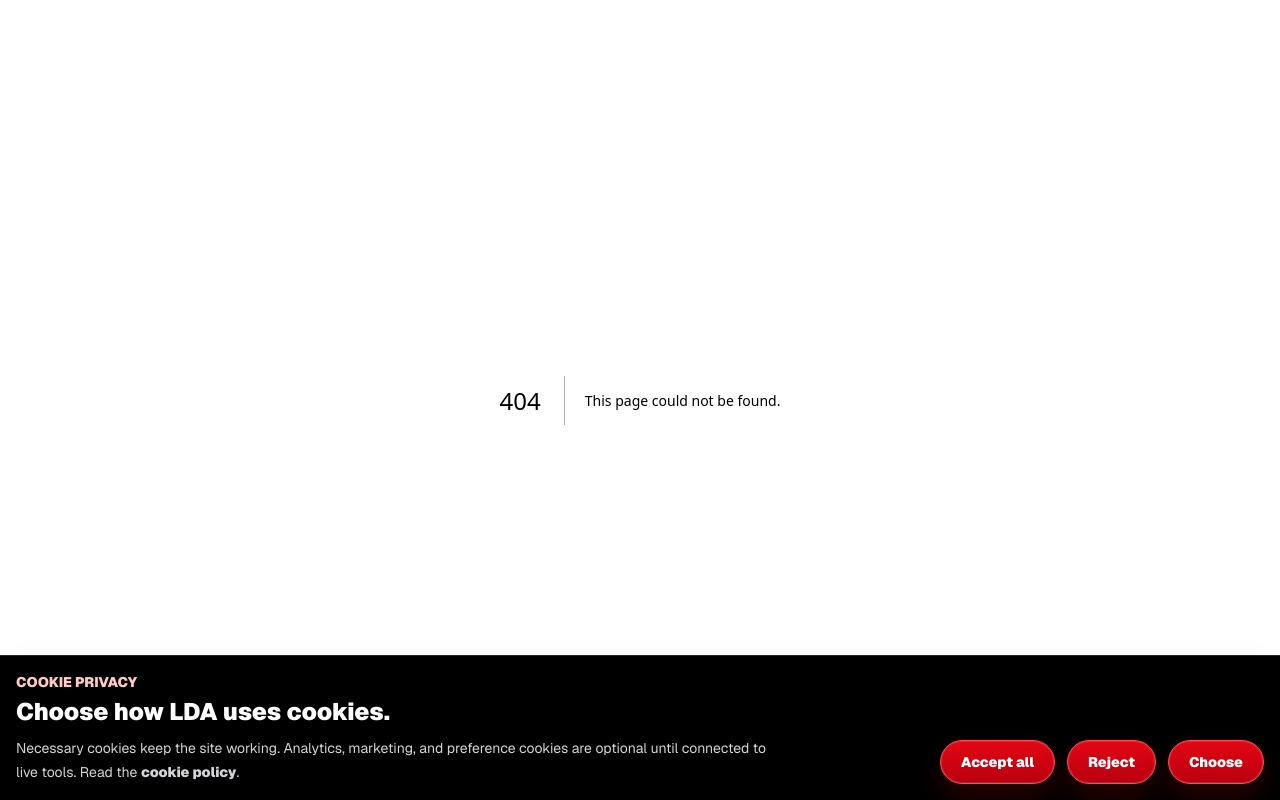
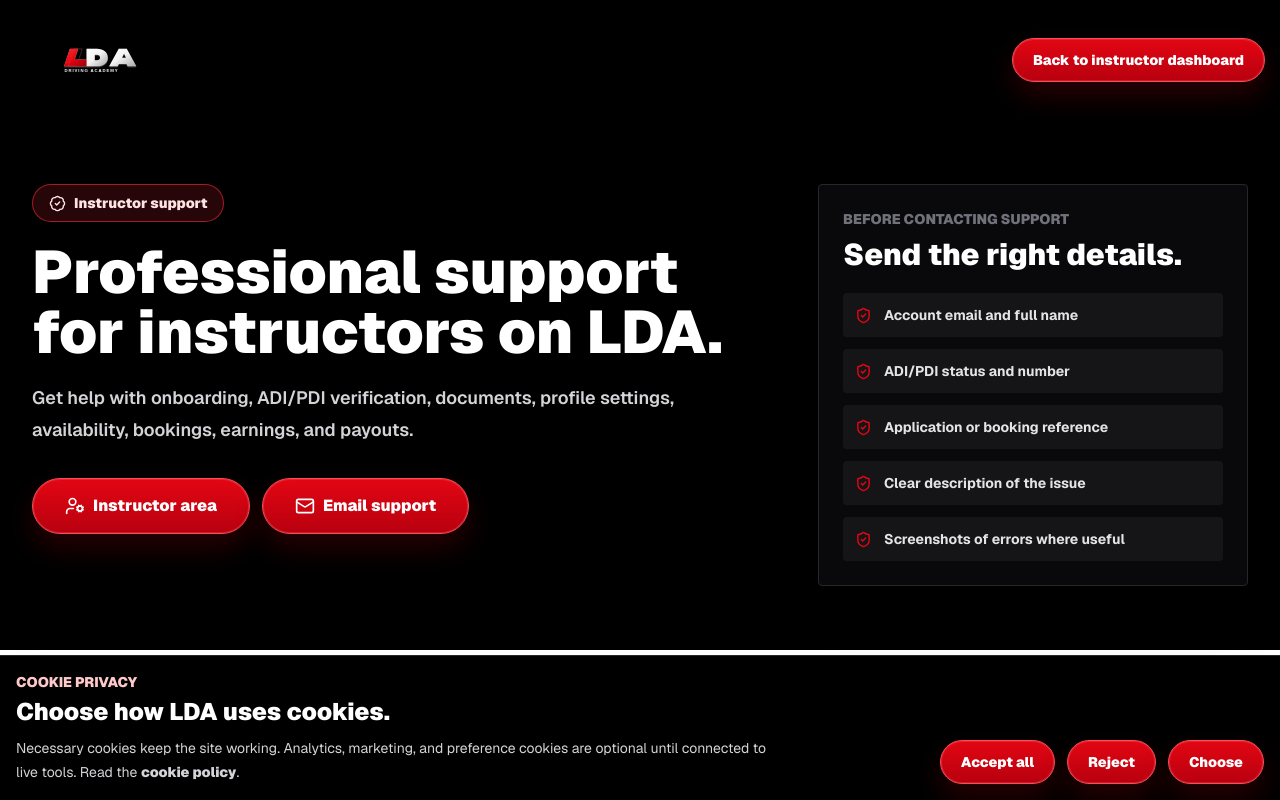
Before and after one commit to LDrivingAcademy/LDA, a Next.js app: page /support/instructor/dashboard in a window 1280 px wide. Before the commit this address had no page. Shown: the top 800 px of the page. Built offline with nearby package versions, Linux system fonts and the light colour scheme.

Commit message:
Split instructor support dashboard entry

```diff
--- /dev/null
+++ b/src/app/support/instructor/dashboard/page.tsx
@@ -0,0 +1,5 @@
+import { InstructorSupportContent } from "@/components/instructor-support-content";
+
+export default function DashboardInstructorSupportPage() {
+  return <InstructorSupportContent entry="dashboard" />;
+}
```
